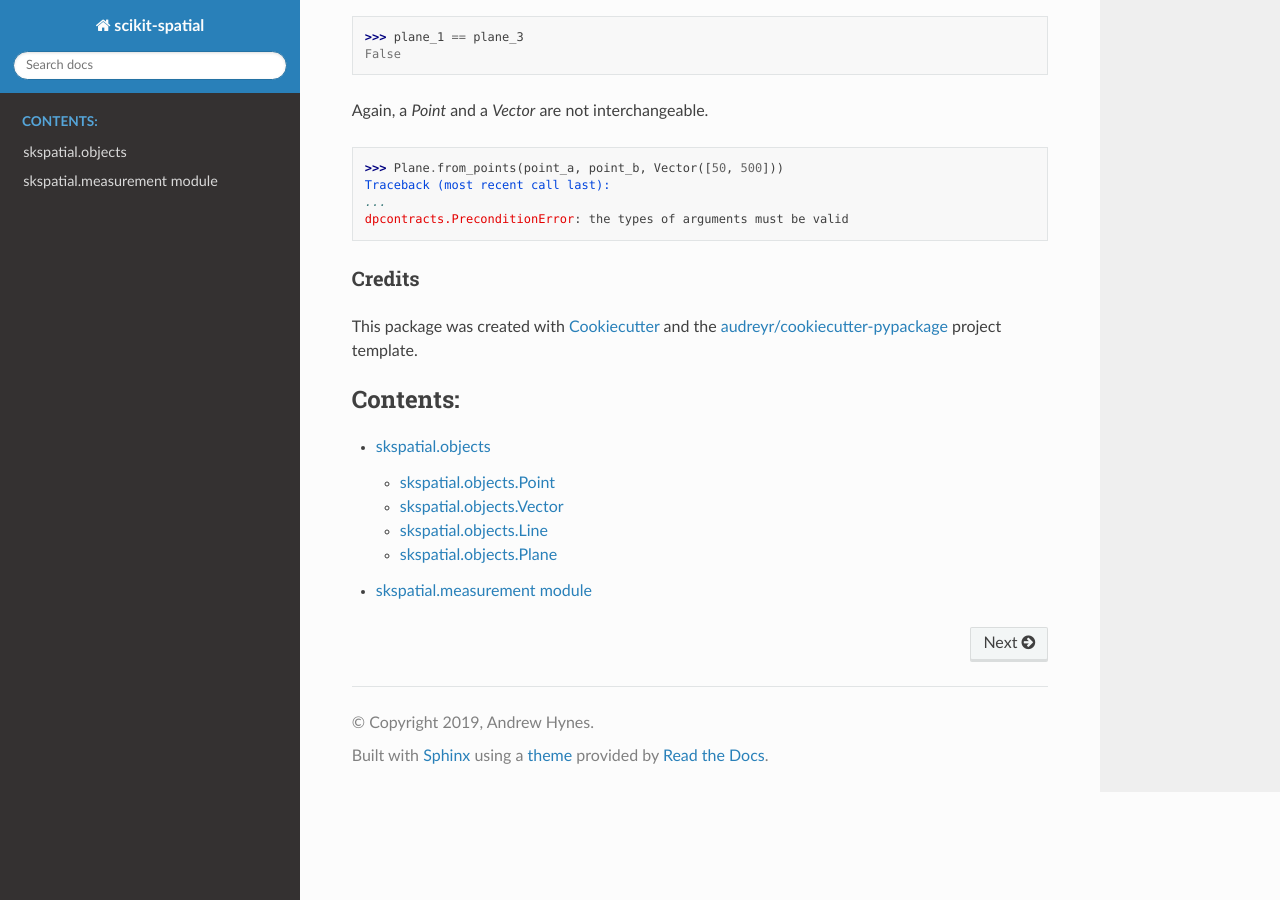
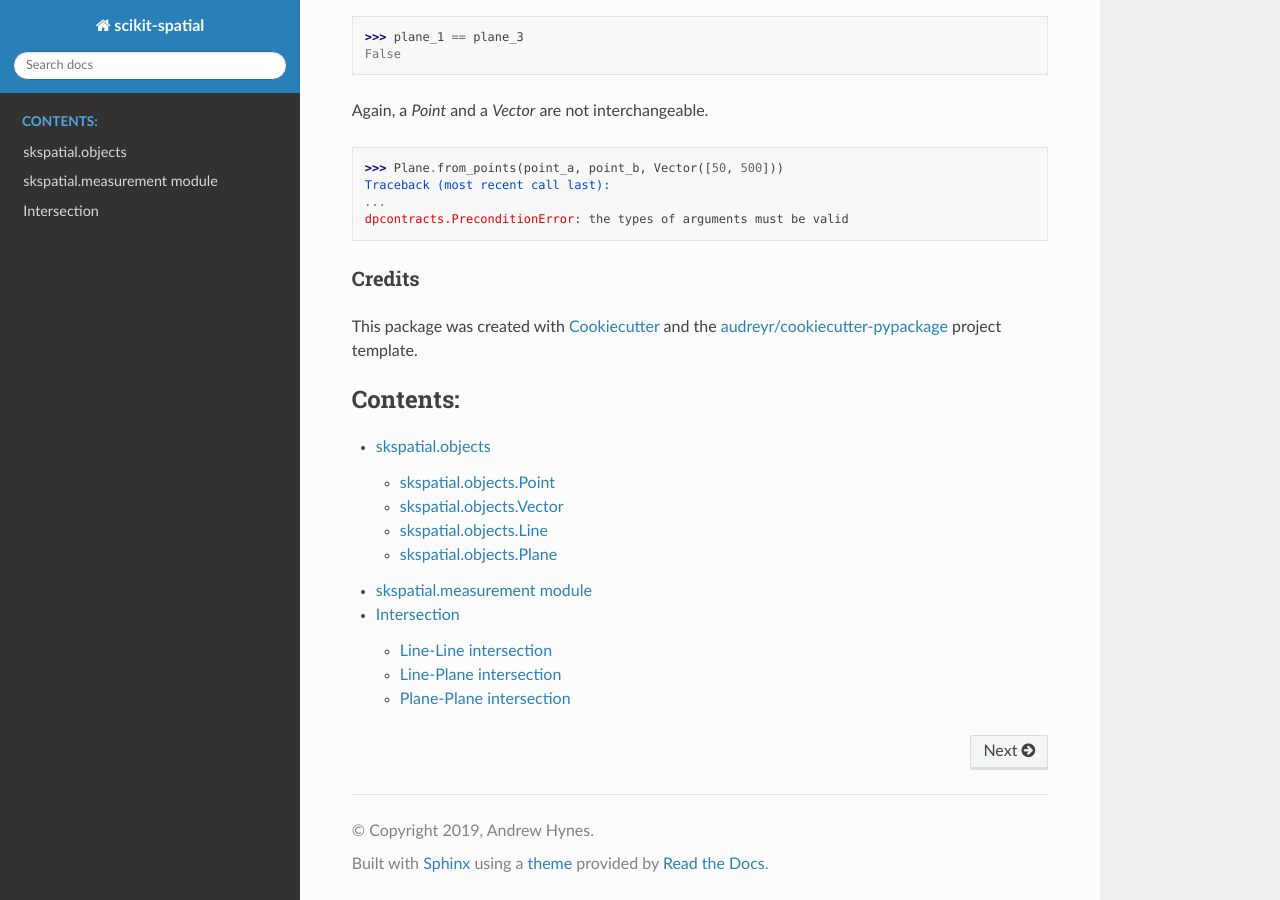
Before and after one commit to ajhynes7/scikit-spatial, a Sphinx documentation site: the page built from doc/source/index.rst, in a window 1280 px wide and 900 px high, scrolled down 4777 px. Built offline with Sphinx 7.4.7 and the Read the Docs theme 2.0.0, drawn with Linux system fonts in a browser that asks for light colours; some of the changed lines change nothing that is shown.

Commit message:
Add intersection.rst to docs

```diff
--- a/doc/source/index.rst
+++ b/doc/source/index.rst
@@ -12,3 +12,5 @@
 
    skspatial.objects
    skspatial.measurement
+
+   intersection
--- /dev/null
+++ b/doc/source/intersection.rst
@@ -0,0 +1,77 @@
+
+Intersection
+============
+
+Line-Line intersection
+----------------------
+
+The intersection of a `Line` with a `Line` is a `Point`.
+
+>>> from skspatial.objects import Point, Vector, Line
+
+>>> line_a = Line(Point([0, 0]), Vector([1, 1]))
+>>> line_b = Line(Point([10, 0]), Vector([0, 1]))
+
+>>> line_a.intersect_line(line_b)
+Point([10. 10.  0.])
+
+
+In order to intersect, the lines must be coplanar and not parallel. An error is returned otherwise.
+
+>>> line_b = Line(Point([10, 0]), Vector([1, 1, 1]))
+>>> line_a.intersect_line(line_b)
+Traceback (most recent call last):
+...
+dpcontracts.PreconditionError: The lines must be coplanar.
+
+>>> line_b = Line(Point([10, 0]), Vector([1, 1]))
+>>> line_a.intersect_line(line_b)
+Traceback (most recent call last):
+...
+dpcontracts.PreconditionError: The lines must not be parallel.
+
+
+
+Line-Plane intersection
+-----------------------
+
+The intersection of a `Line` with a `Plane` is a `Point`.
+
+>>> from skspatial.objects import Plane
+
+>>> line = Line(Point([5, 5, 3]), Vector([0, 0, -1]))
+>>> plane = Plane(Point([0, 0, 0]), Vector([0, 0, 1]))
+
+>>> plane.intersect_line(line)
+Point([5. 5. 0.])
+
+
+The line must not be parallel to the plane.
+
+>>> line = Line(Point([5, 5, 3]), Vector([0, 1, 0]))
+>>> plane.intersect_line(line)
+Traceback (most recent call last):
+...
+dpcontracts.PreconditionError: The line and plane must not be parallel.
+
+
+
+Plane-Plane intersection
+-----------------------
+
+The intersection of a `Plane` with a `Plane` is a `Line`.
+
+>>> plane_a = Plane(Point([0, 0, 0]), Vector([-1, 1, 0]))
+>>> plane_b = Plane(Point([8, 0, 0]), Vector([1, 1, 0]))
+
+>>> plane_a.intersect_plane(plane_b)
+Line(point=Point([4. 4. 0.]), direction=Vector([ 0.  0. -1.]))
+
+
+The planes must not be parallel.
+
+>>> plane_b = Plane(Point([8, 0, 0]), Vector([-1, 1, 0]))
+>>> plane_a.intersect_plane(plane_b)
+Traceback (most recent call last):
+...
+dpcontracts.PreconditionError: The planes must not be parallel.
```
